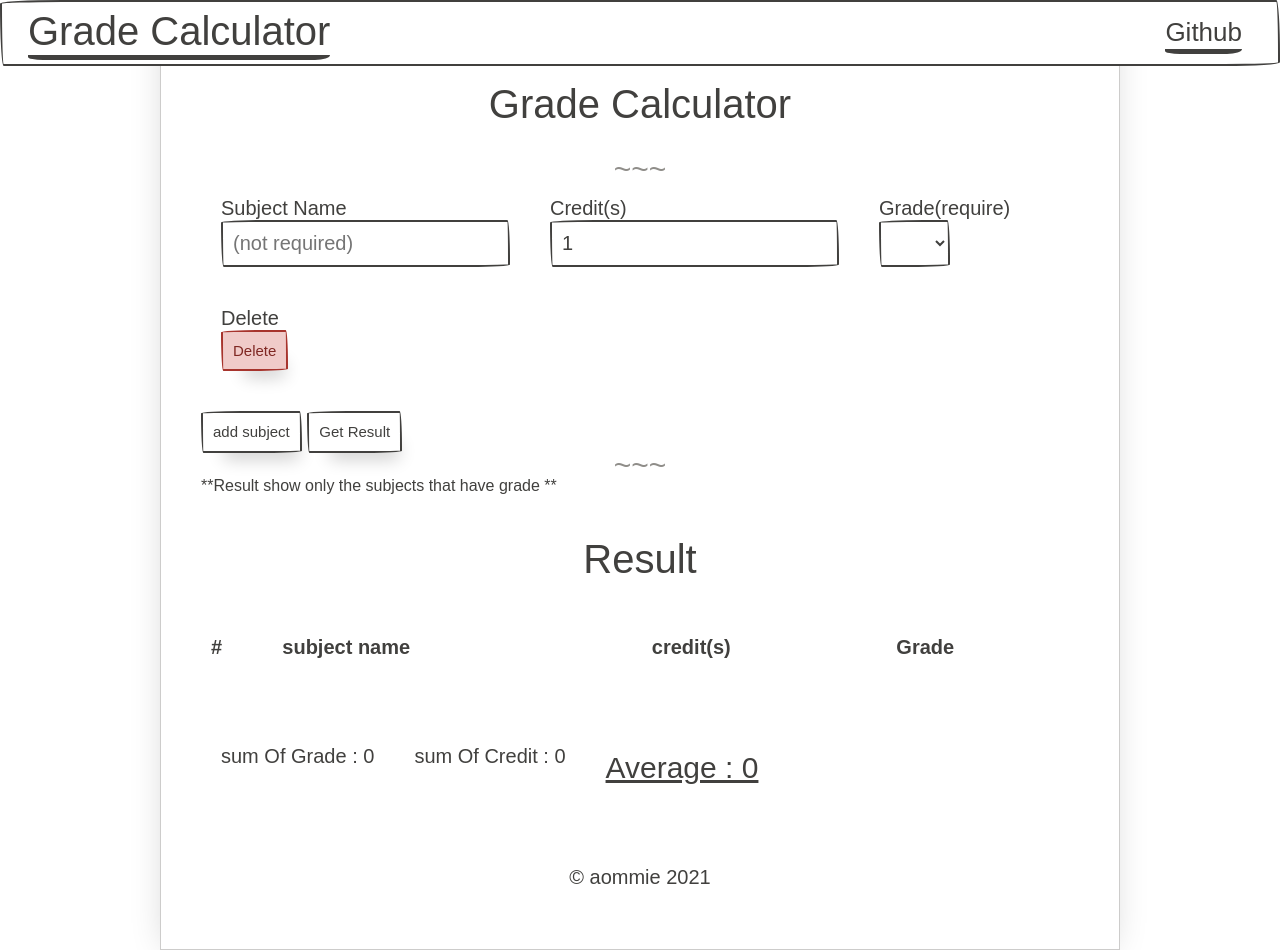
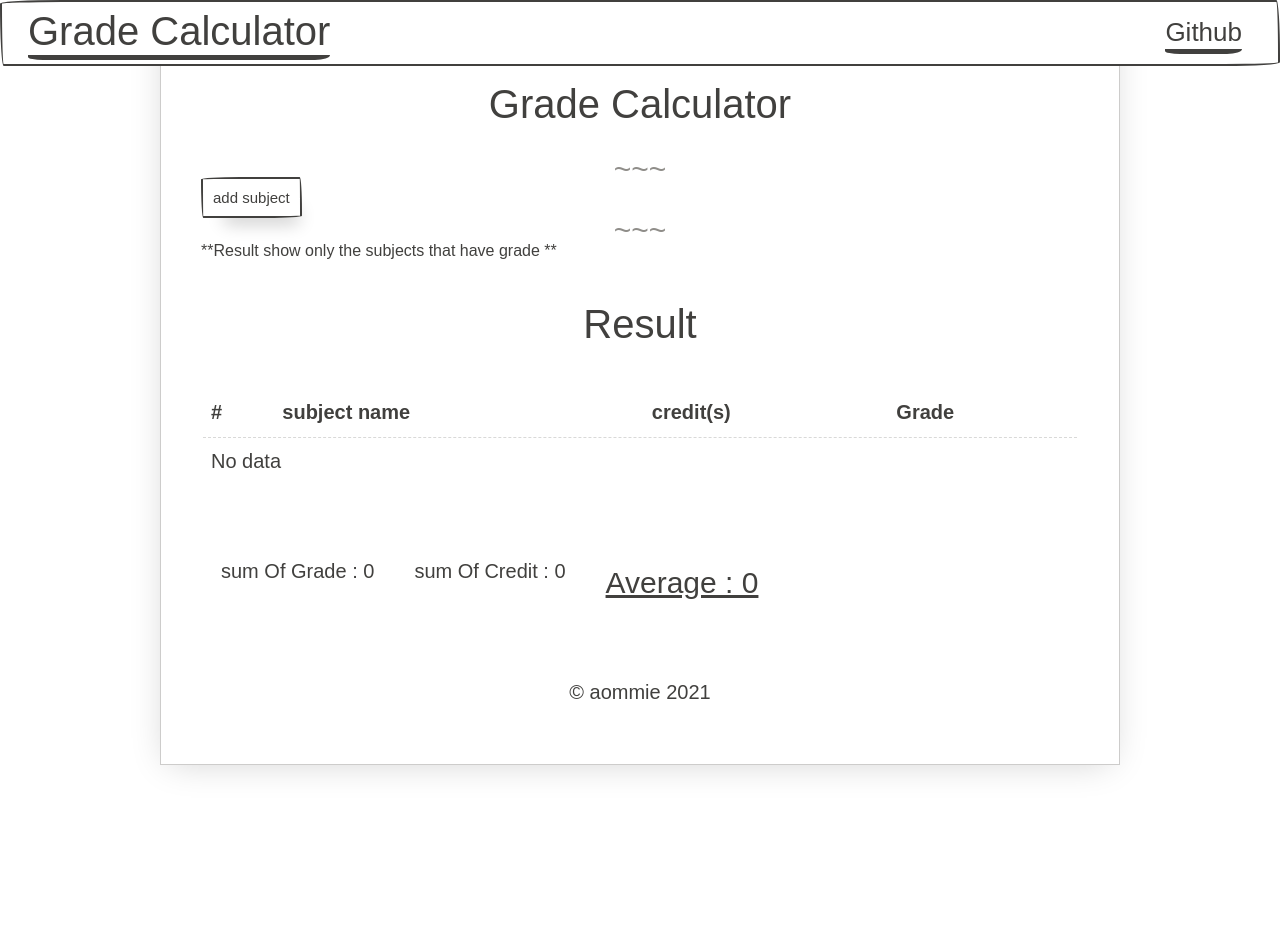
Before and after one commit to siraom15/grade-calculator, a plain HTML site: page index.html in a window 1280 px wide. After the commit the page ends 800 px from the top, so only its background shows below. Drawn offline with nearby package versions, Linux system fonts and the light colour scheme; a web font is replaced by a local one.

Commit message:
[UPDATE] index { remove first subject }

```diff
--- a/app.js
+++ b/app.js
@@ -5,14 +5,7 @@ var app = new Vue({
     data: {
         message: 'Hello Vue!',
         subject_count: 1,
-        grade: [
-            {
-                // subject_id: 1,
-                subject_name: null,
-                credit: 1,
-                grade: null
-            }
-        ],
+        grade: [],
         sumOfGrade: 0,
         sumOfCredit: 0,
         avgGrade: 0
--- a/index.html
+++ b/index.html
@@ -63,7 +63,7 @@
             </div>
         </div>
         <button class="btn-small" v-on:click="addSubject">add subject</button>
-        <button class="btn-small" v-on:click="calculateGrade">Get Result</button>
+        <!-- <button class="btn-small" v-on:click="calculateGrade">Get Result</button> -->
         <hr>
         <small>**Result show only the subjects that have grade **</small>
 
```
